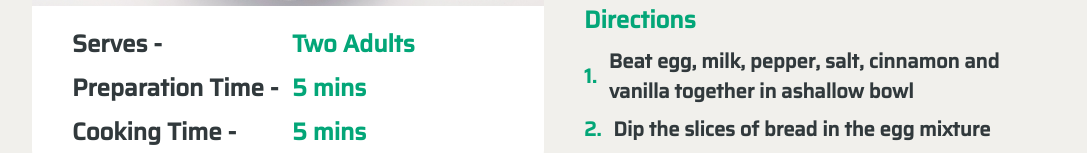
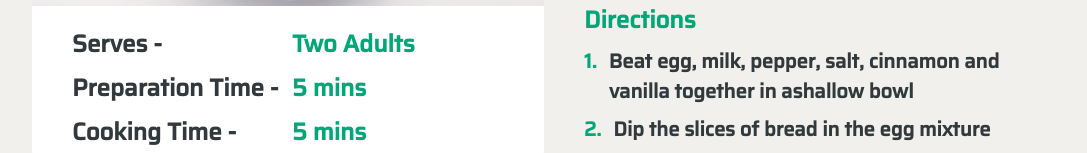
Before and after one commit to Khant-Ye-Yint/delichief, a Next.js app: page /recipes/1 in a window 1280 px wide. Shown: the part 538-691 px from the top of the page, without its empty margins (96-1183 px from the left). Built offline with nearby package versions, Linux system fonts and the light colour scheme.

Commit message:
minor bug fixed

```diff
--- a/pages/recipes/[slug].js
+++ b/pages/recipes/[slug].js
@@ -141,7 +141,7 @@
 						>
 							{dummyData.directions.map((chunk, index) => (
 								<HStack
-									alignItems='center'
+									alignItems='flex-start'
 									justifyContent='flex-start'
 									spacing='3'
 									key={index}
```
